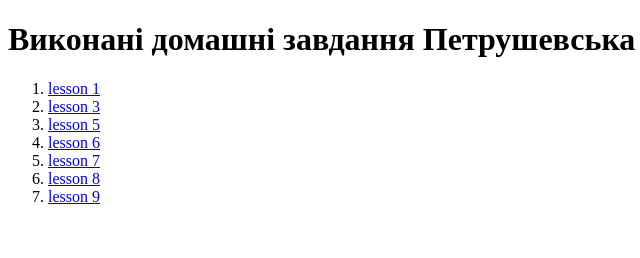
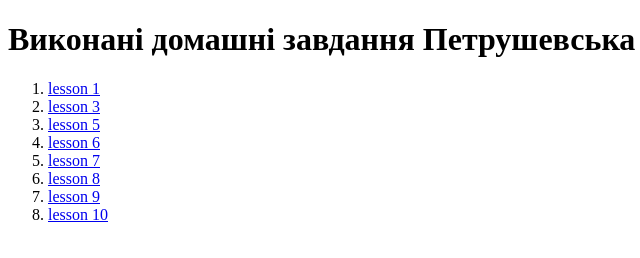
Before and after one commit to Valeriameuf/Js, a plain HTML site: page index.html in a window 1280 px wide. Shown: the full height of the page, 0-640 px from the left. Drawn offline with Linux system fonts and the light colour scheme; files that its build step writes are made by us from their sources; files whose address does not match are found by name.

Commit message:
Update index.html

```diff
--- a/index.html
+++ b/index.html
@@ -33,6 +33,9 @@
            <li>
             <a href="./lesson_9/index.html">lesson 9</a>
         </li>
+         <li>
+            <a href="./lesson_10/index.html">lesson 10</a>
+        </li>
     </ol>
 </body>
 
```
